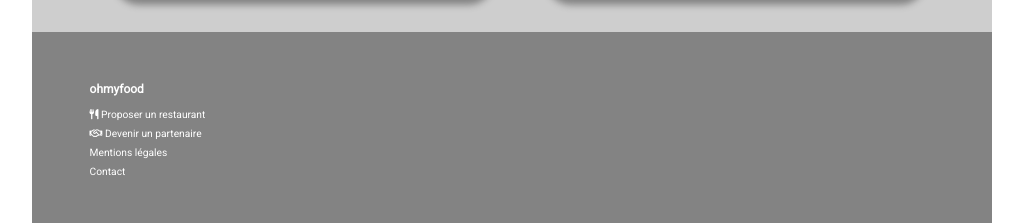
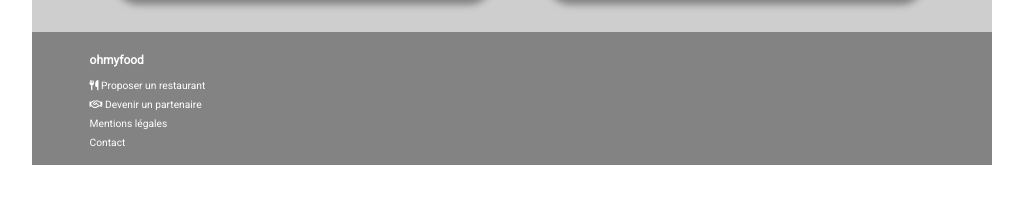
Before and after one commit to NicolasPopy/NicolasPopy-NicolasPopy_3_08032021, a website: page index.html in a window 1280 px wide. Shown: the part 1210-1433 px from the top of the page, without its empty margins (128-1151 px from the left). After the commit the page ends 1375 px from the top, so only its background shows below. Drawn offline with Linux system fonts and the light colour scheme; a web font is replaced by a local one.

Commit message:
Correction du footer pour desktop

```diff
--- a/Sass/layouts/_footer.scss
+++ b/Sass/layouts/_footer.scss
@@ -3,7 +3,6 @@ footer{
     background-color:$FifthColor;
     color:white;
     padding:4% 6%;
-
 }
 
 
@@ -25,3 +24,13 @@ footer{
         color:white;
     }
 }
+
+
+
+@media (min-width: 768px)
+{
+
+    footer{
+        padding:1% 6%;
+    }
+}
```
Also changed, not shown: public/css/style.css, 1 other file.
